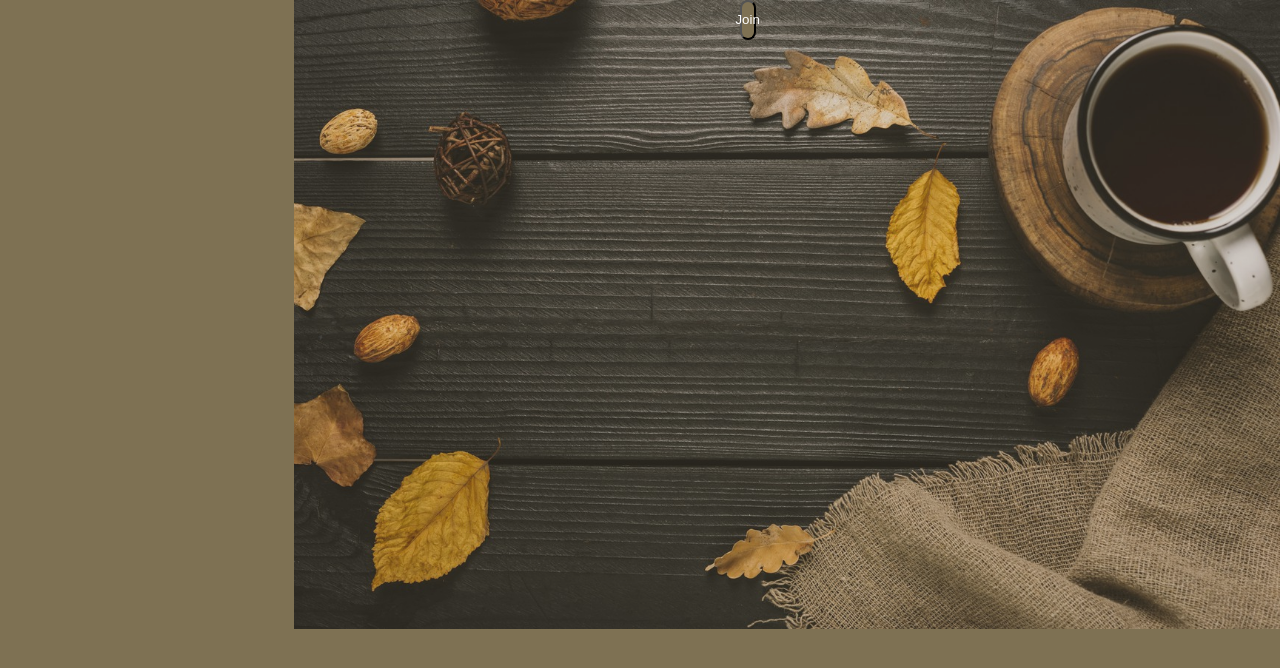
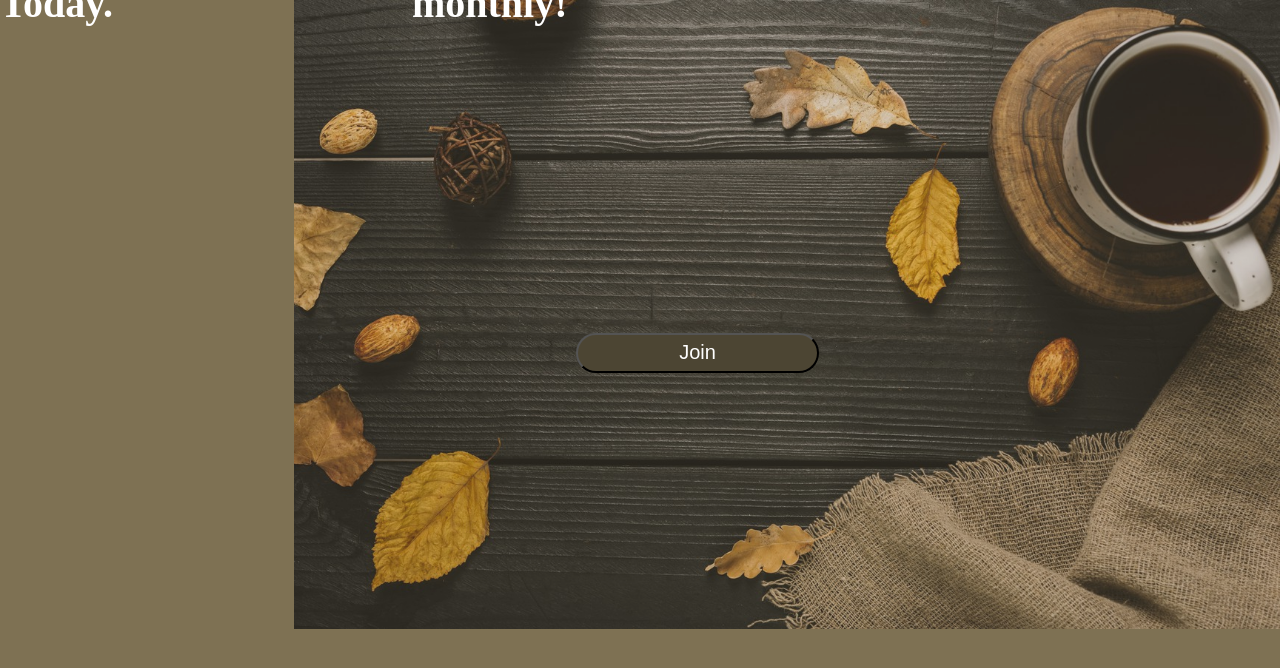
Before and after one commit to MohammedUsman-hub/coffee-subscription-landing-page, a React (Create React App) app in the folder coffee-sub/: page / in a window 1280 px wide. Shown: the top 668 px of the page. Built offline with nearby package versions, Linux system fonts and the light colour scheme.

Commit message:
update 6

```diff
--- a/coffee-sub/src/App.js
+++ b/coffee-sub/src/App.js
@@ -8,7 +8,7 @@ export default class App extends Component{
         return(
             <div>
                 <Background/>
-
+                <JoinBtn/>
                 <Text/>
             </div>
         );
--- a/coffee-sub/src/components/txt.js
+++ b/coffee-sub/src/components/txt.js
@@ -7,7 +7,7 @@ export default class text1 extends Component{
             <div  id='text1-div'>
                 <h3 id='txt-1'>Start your subscription Today.</h3>
                 <h3 id='txt-2'>Starting at £4.99 monthly!</h3>
-                <b><button id='join-btn'>Join</button></b>
+
             </div>
         )
     }
--- a/coffee-sub/src/index.css
+++ b/coffee-sub/src/index.css
@@ -19,17 +19,21 @@ html, body{
   justify-content: center;
   align-items: center;
   position: relative;
-  bottom: 45pc;
-  left: 30%;
+  bottom: 20pc;
+  left: 45%;
   width: 19%;
   height: 40px;
   border-radius: 5pc;
   color: white;
-  background-color: rgb(126, 113, 83);
+  background-color: rgb(76, 69, 51);
+  transition: .7s ease;
+  font-size: 20px;
 }
 #join-btn:hover{
   cursor: pointer;
-  color: rgb(74, 69, 54);
+  color: rgb(22, 31, 41);
+  background-color: rgb(91, 83, 62);
+  transform: scale(0.8);
 }
 
 #text1-div{
```
